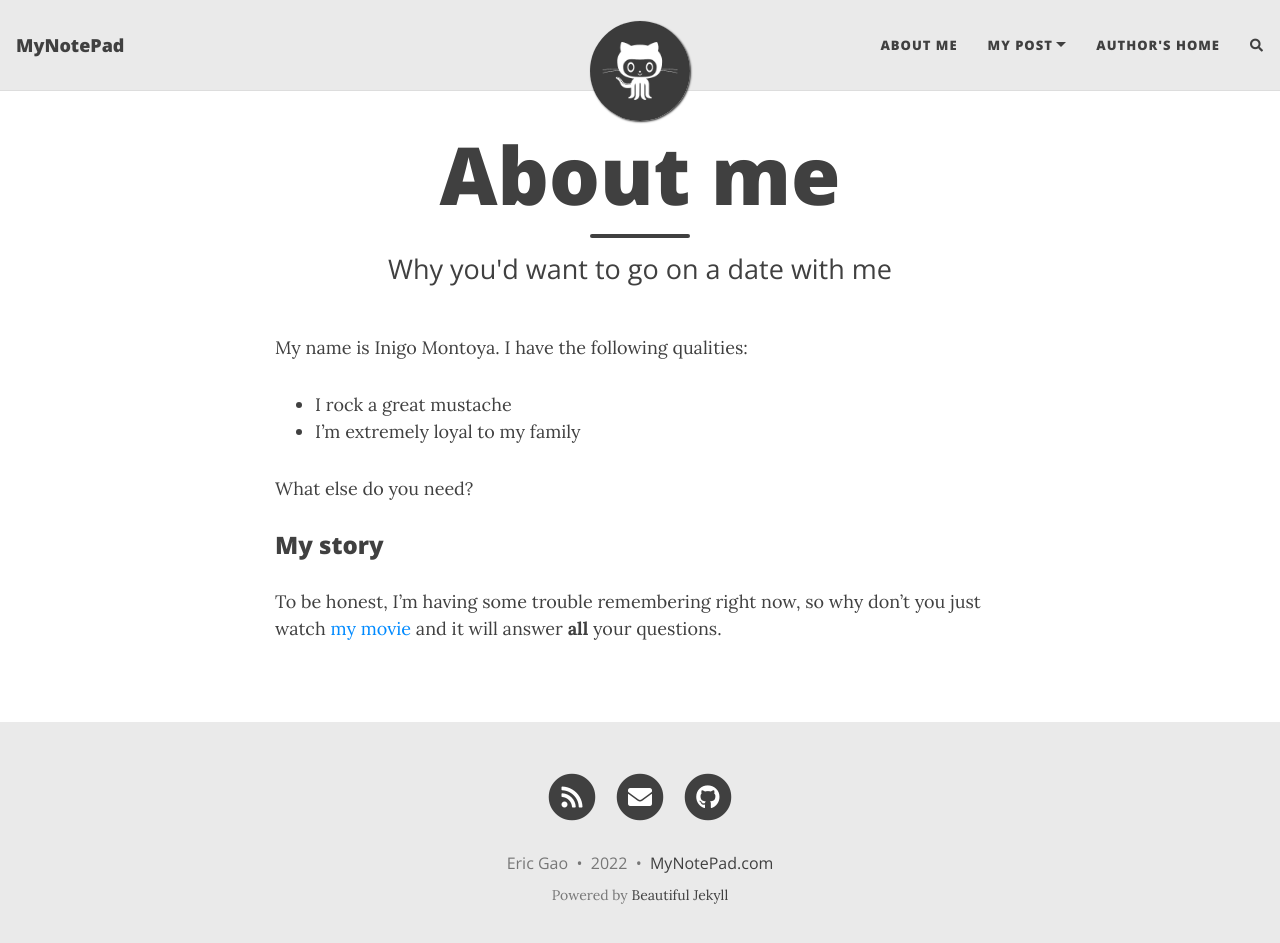
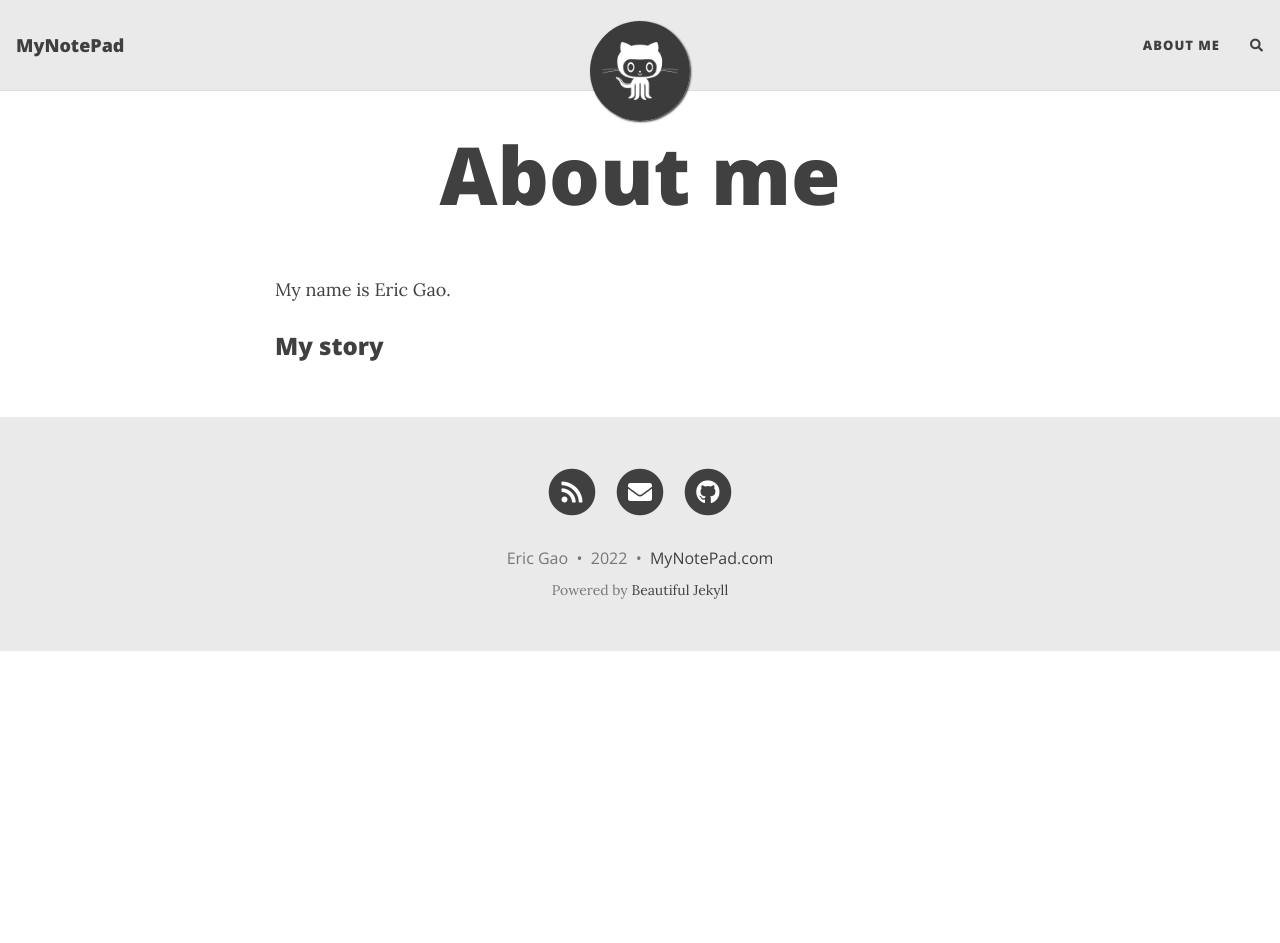
Before and after one commit to ericgggg/Lianghao, a Jekyll site: the page built from aboutme.md, in a window 1280 px wide and 956 px high. Shown: the top 943 px of the window. Built offline with Jekyll 4.4.1, drawn with Linux system fonts in a browser that asks for light colours; nearby versions of some CDN libraries; comment, search, counter and statistics services are not loaded.

```diff
--- a/_config.yml
+++ b/_config.yml
@@ -15,9 +15,6 @@
 
 navbar-links:
   About Me: "aboutme"
-  My Post:
-    - Beautiful Jekyll: "https://beautifuljekyll.com"
-  Author's home: "https://deanattali.com"
 
 # --- Logo --- #
 
--- a/aboutme.md
+++ b/aboutme.md
@@ -1,16 +1,9 @@
 ---
 layout: page
 title: About me
-subtitle: Why you'd want to go on a date with me
+subtitle:
 ---
 
-My name is Inigo Montoya. I have the following qualities:
-
-- I rock a great mustache
-- I'm extremely loyal to my family
-
-What else do you need?
+My name is Eric Gao.
 
 ### My story
-
-To be honest, I'm having some trouble remembering right now, so why don't you just watch [my movie](https://en.wikipedia.org/wiki/The_Princess_Bride_%28film%29) and it will answer **all** your questions.
--- a/index.html
+++ b/index.html
@@ -1,5 +1,5 @@
 ---
 layout: home
-title: My website
+title: My NotePad
 subtitle: This is where I will tell my friends way too much about me
 ---
```
Also changed, not shown: _posts/2020-02-26-flake-it-till-you-make-it.md (deleted, +0 -17 lines), _posts/2022-04-03-Endianess.md (renamed from _posts/Endianess.md).
